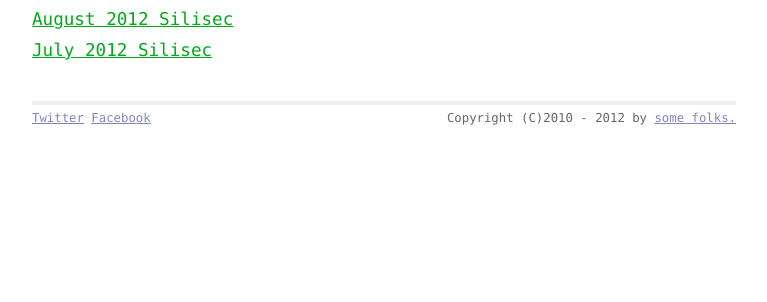
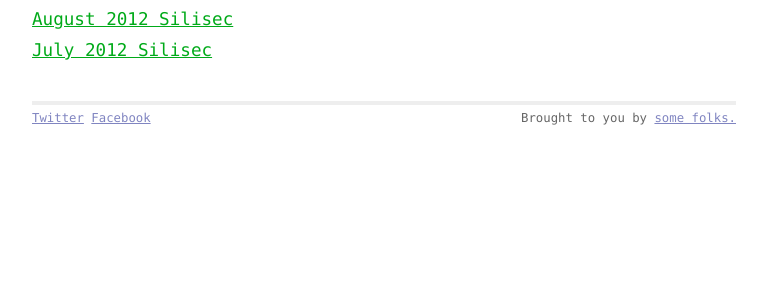
Before and after one commit to bhardin/silisec, a Jekyll site: the page built from index.html, in a window 1280 px wide. Shown: the part 332-634 px from the top of the page, without its empty margins (256-1023 px from the left). Built offline with Jekyll 4.4.1, drawn with Linux system fonts in a browser that asks for light colours.

Commit message:
Make the footer more sociable.

```diff
--- a/_layouts/default.html
+++ b/_layouts/default.html
@@ -31,7 +31,7 @@
         <li><a href="http://www.facebook.com/silisec">Facebook</a></li>
 
       <li class="copyright">
-				Copyright (C)2010 - {{ site.time | date: "%Y" }} by <a href="https://github.com/bhardin/silisec">some folks.</a>
+        Brought to you by <a href="https://github.com/bhardin/silisec">some folks.</a>
       </li>
       </ul>
     </div>
```
